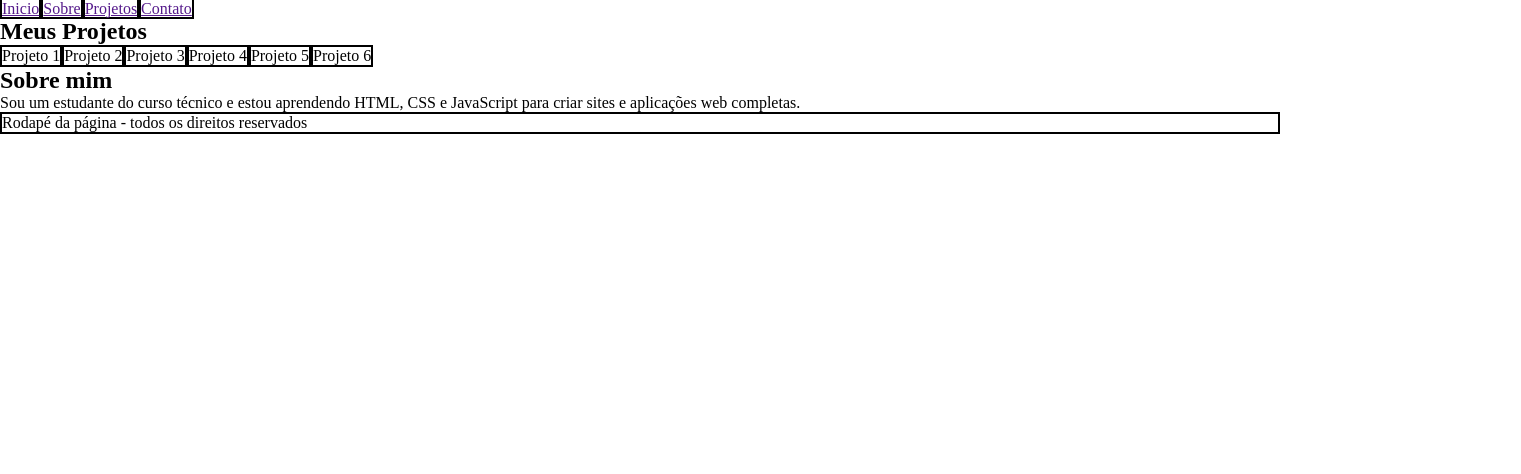
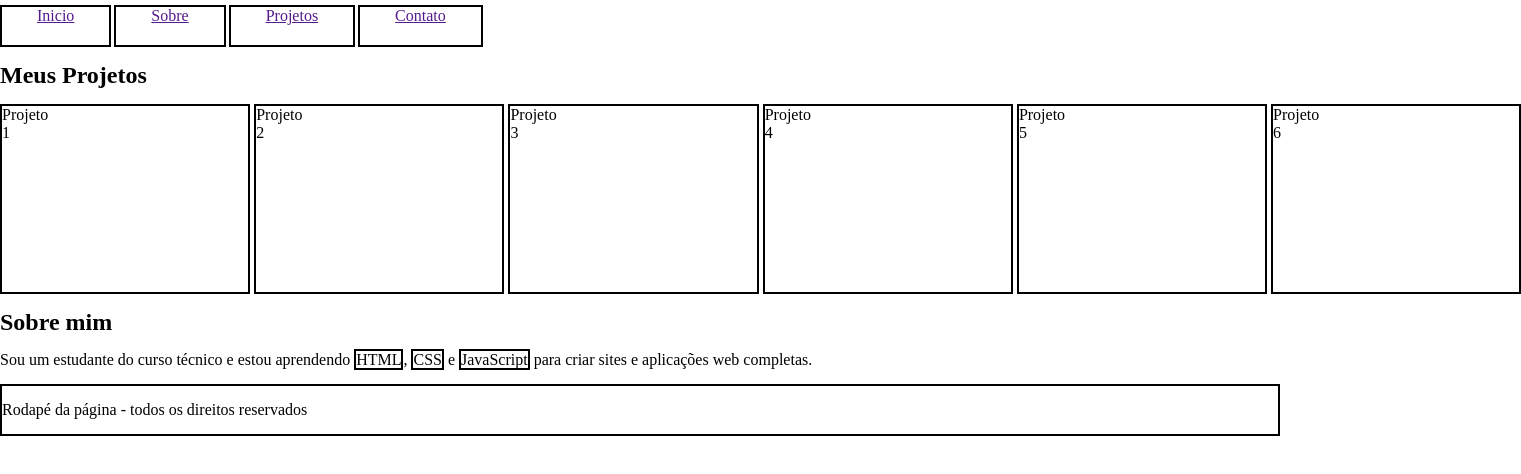
Before and after one commit to SophieRibeiro-1TIMB/Display, a plain HTML site: page a.html in a window 1280 px wide. Shown: the whole page, 1521 px wide, since content can reach past the window. Drawn offline with Linux system fonts and the light colour scheme.

Commit message:
terminei o CSS

```diff
--- a/a.css
+++ b/a.css
@@ -4,27 +4,55 @@
     box-sizing: border-box;
 }
 header {
+    margin-top: 5px;
     ul {
         display: flex;
         list-style: none;
 
         a {
+            display: inline-block;
+            padding-bottom: 20px;
+            padding-inline: 35px;
+            margin-right: 3px;
+            margin-bottom: 15px;
             border: 2px solid black;
         }
     }
 }
 
 main {
+    h1 {
+        margin-bottom: 15px;
+    }
+    h2 {
+        margin-bottom: 15px;
+    }
     ul {
         display: flex;
         list-style: none;
+        margin-bottom: 15px;
 
         li {
+            display: inline-block;
+            padding-bottom: 150px;
+            padding-right: 200px;
+            margin-right: 4px;
             border: 2px solid black;
         }
     }
 
+    p {
+        margin-bottom: 15px;
+
+        span {
+            border: 2px solid black;
+        }
+    }
+
+
     .r {
+        padding-top: 15px;
+        padding-bottom: 15px;
         border: 2px solid black;
     }
 }
```
